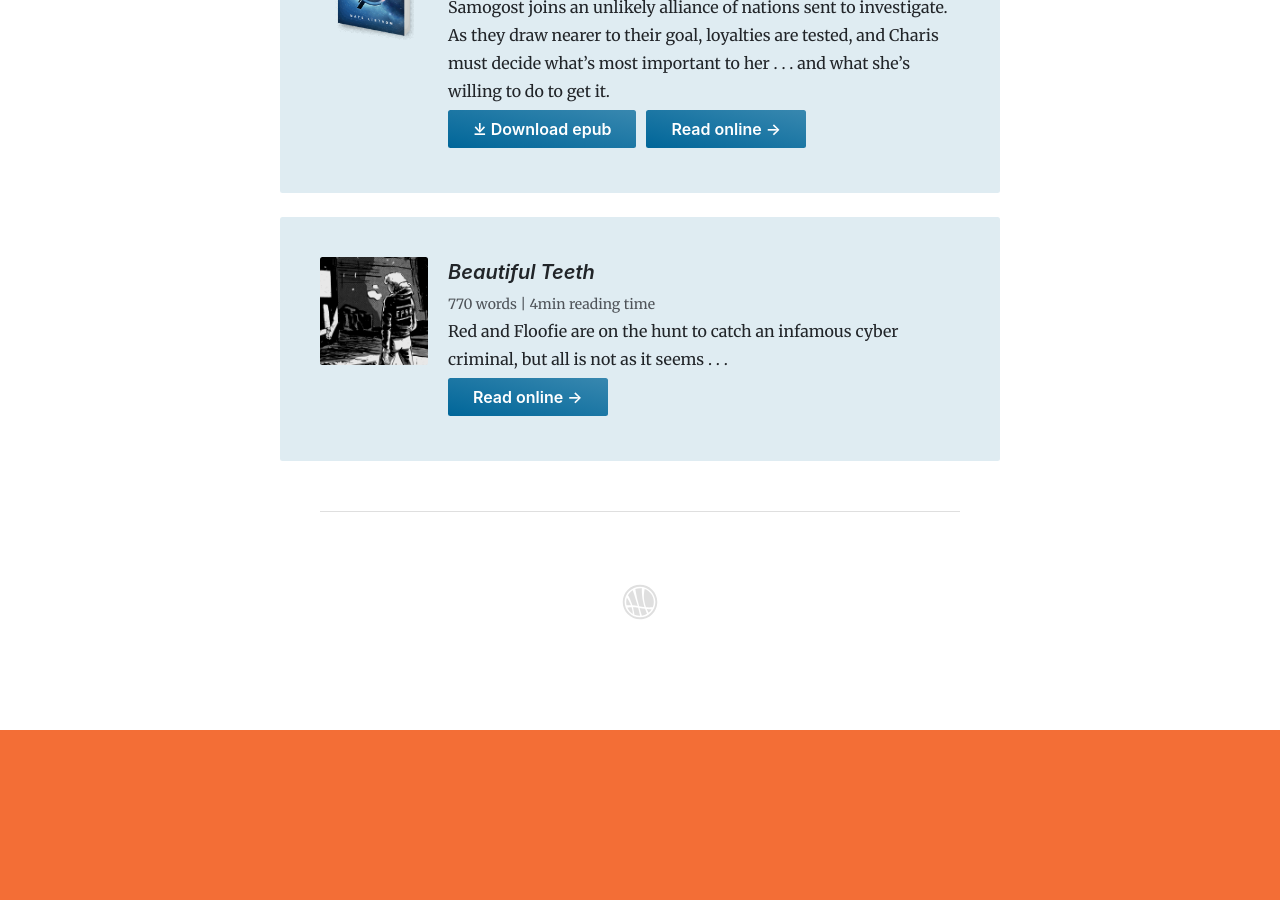
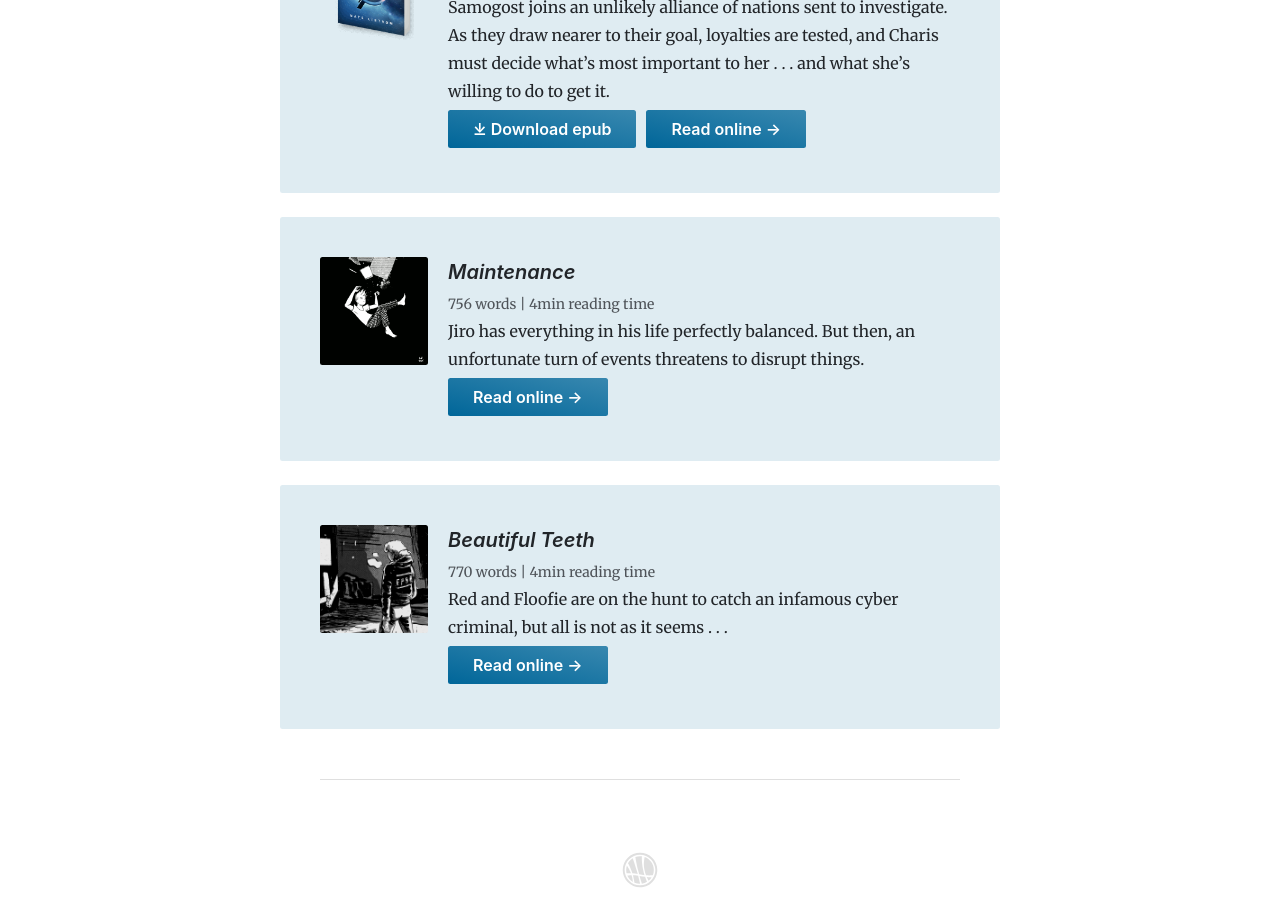
Before and after one commit to natelistrom/natelistrom.github.io, a Jekyll site: the page built from stories.md, in a window 1280 px wide and 900 px high, scrolled down 562 px. Built offline with Jekyll 4.4.1, drawn with Linux system fonts in a browser that asks for light colours; before the commit the page ends 1292 px from its top, so only the background shows below that.

Commit message:
Publish 'Maintenance' short story

```diff
--- /dev/null
+++ b/_includes/__blurbMaintenance.html
@@ -0,0 +1,11 @@
+<div class="book-blurb">
+    <div class="img-container">
+        <a href="/maintenance.html"><img src="/assets/img/maintenance-levi-nunnink-cover.png" alt="A man floats down into darkness, surrounded by debris and fish" width="108px" height="108px" /></a>
+    </div>
+    <div>
+        <h4><em>Maintenance</em></h4>
+        <small>756 words | 4min reading time</small>
+        <p>Jiro has everything in his life perfectly balanced. But then, an unfortunate turn of events threatens to disrupt things.</p>
+        <p><a href="/maintenance.html" class="button"><strong>Read online &rarr;</strong></a></p>
+    </div>
+</div>
--- a/stories.md
+++ b/stories.md
@@ -10,4 +10,6 @@ image:  /assets/img/natelistrom-logo-144.png
 
 {%- include __blurbTantalus.html -%}
 
+{%- include __blurbMaintenance.html -%}
+
 {%- include __blurbBeautifulTeeth.html -%}
```
Also changed, not shown: maintenance.md (added, +118 -0 lines), assets/img/maintenance-levi-nunnink-cover.png (added), assets/img/maintenance-levi-nunnink.png (added).
